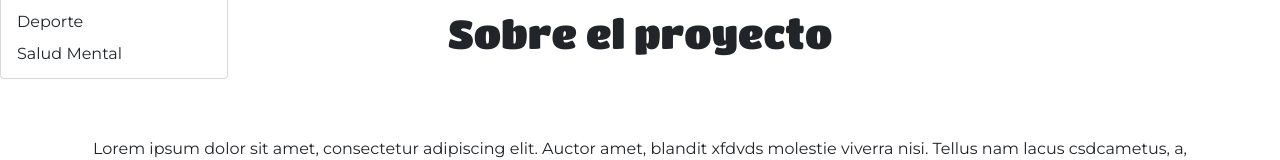
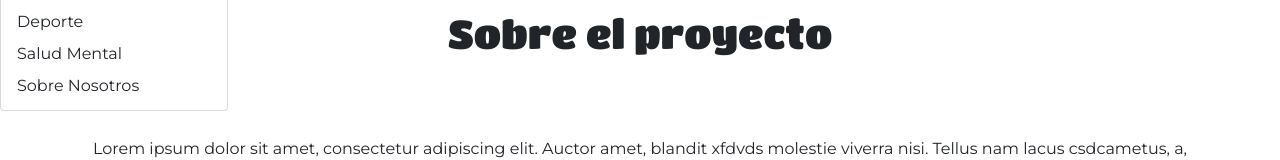
Before and after one commit to aleswebgit/Deploy-Habit-Front-End, a React (Create React App) app: page / in a window 1280 px wide. Both pictures are taken after a click on the button 42 px from the left and 36 px from the top of the page. Shown: the part 203-363 px from the top of the page. Built offline with nearby package versions, Linux system fonts and the light colour scheme.

Commit message:
enrouted about us view in the dropdown

```diff
--- a/src/Components/Navbar.jsx
+++ b/src/Components/Navbar.jsx
@@ -39,6 +39,7 @@ function Navbar(){
           <DropdownItem aria-level={4} onClick={() => navigate('/category/:2')}>Nutrición</DropdownItem>
           <DropdownItem aria-level={5} onClick={() => navigate('/category/:3')}>Deporte</DropdownItem>
           <DropdownItem aria-level={6} onClick={() => navigate('/category/:4')}>Salud Mental</DropdownItem>
+          <DropdownItem aria-level={7} onClick={() => navigate('/about-us')}>Sobre Nosotros</DropdownItem>
         </DropdownMenu>
       </Dropdown>
       <CgUserAdd role="button" aria-label='añadir un usuario' type='button' className='text-[#BC4E2A] display-block h-[48px] w-[48px]' onClick={() => navigate('/admin-register')}  />
```
